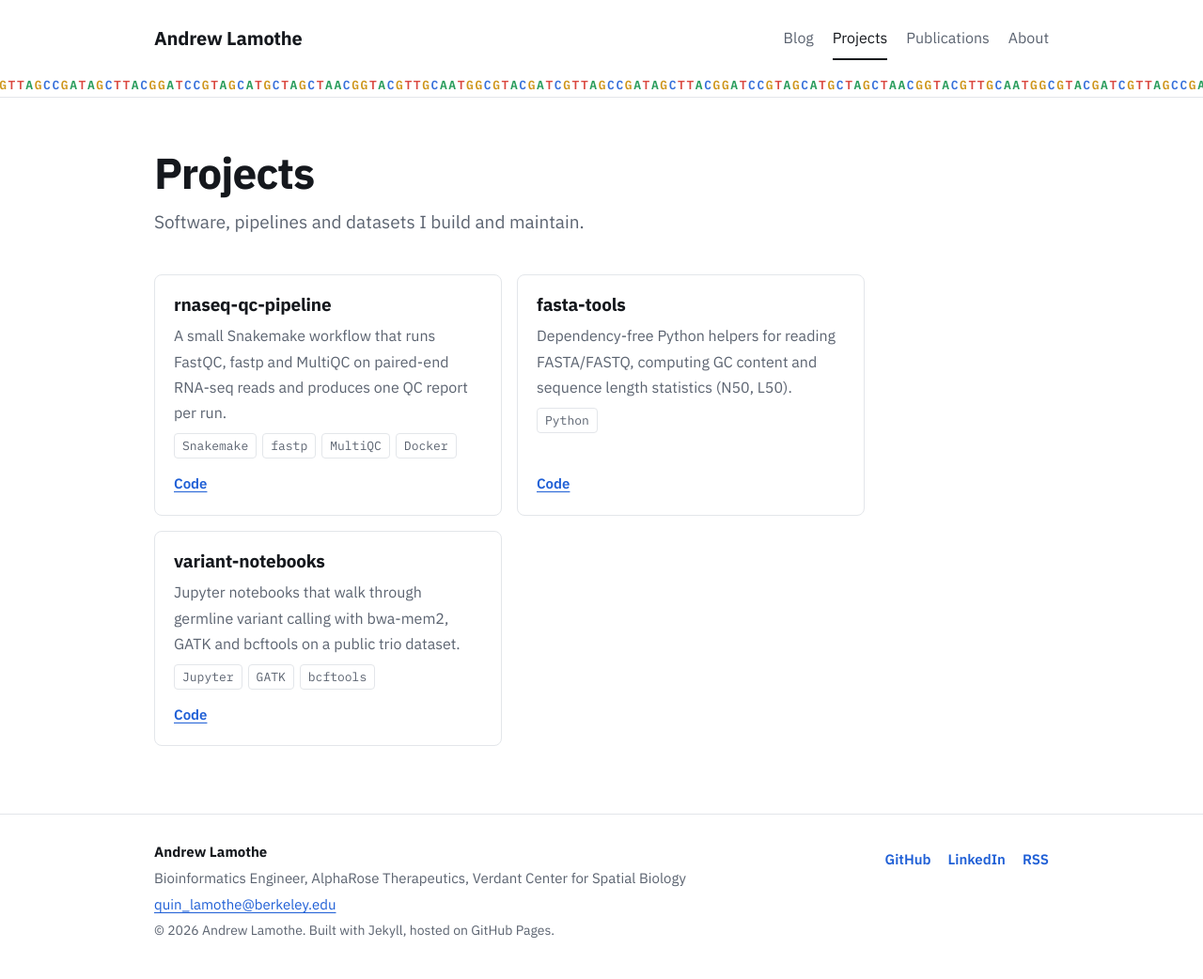
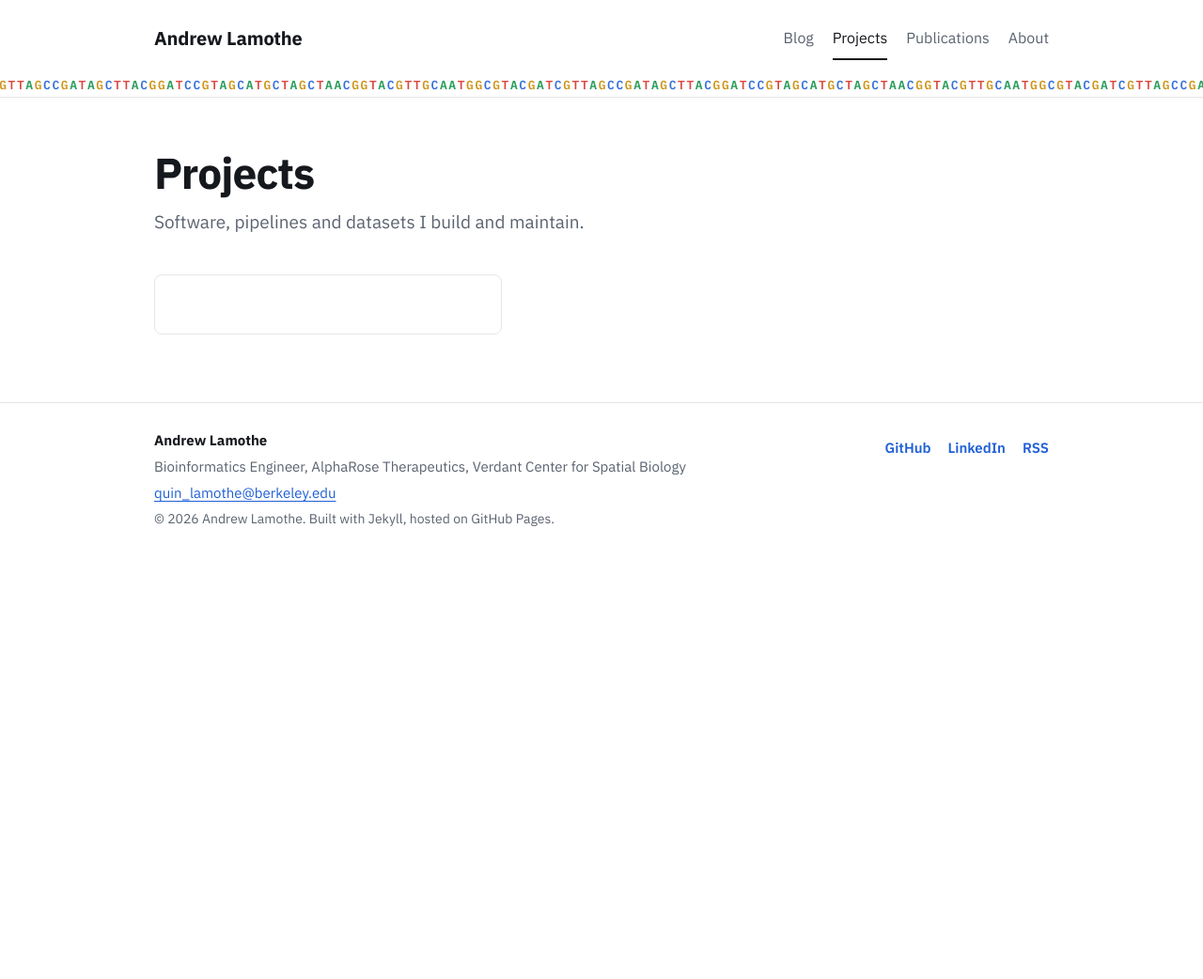
Before and after one commit to Alepidoptera7/Alepidoptera7.github.io, a Jekyll site: the page built from projects.html, in a window 1280 px wide. Shown: the whole page at 94% size. Built offline with Jekyll 4.4.1, drawn with Linux system fonts in a browser that asks for light colours; after the commit the page ends 900 px from its top, so only the background shows below that.

Commit message:
added detail in about.md, removed template projects

```diff
--- a/_data/projects.yml
+++ b/_data/projects.yml
@@ -1,23 +1,8 @@
 # EXAMPLE ENTRIES: replace with your own projects.
 # Fields: name, description, stack (list), repo, docs, post (a site path like /blog/2026/11/some-post/)
 
-- name: rnaseq-qc-pipeline
-  description: >-
-    A small Snakemake workflow that runs FastQC, fastp and MultiQC on paired-end
-    RNA-seq reads and produces one QC report per run.
-  stack: [Snakemake, fastp, MultiQC, Docker]
-  repo: https://github.com/yourusername/rnaseq-qc-pipeline
+- name:
+  description:
 
-- name: fasta-tools
-  description: >-
-    Dependency-free Python helpers for reading FASTA/FASTQ, computing GC content
-    and sequence length statistics (N50, L50).
-  stack: [Python]
-  repo: https://github.com/yourusername/fasta-tools
-
-- name: variant-notebooks
-  description: >-
-    Jupyter notebooks that walk through germline variant calling with
-    bwa-mem2, GATK and bcftools on a public trio dataset.
-  stack: [Jupyter, GATK, bcftools]
-  repo: https://github.com/yourusername/variant-notebooks
+  stack:
+  repo:
```
